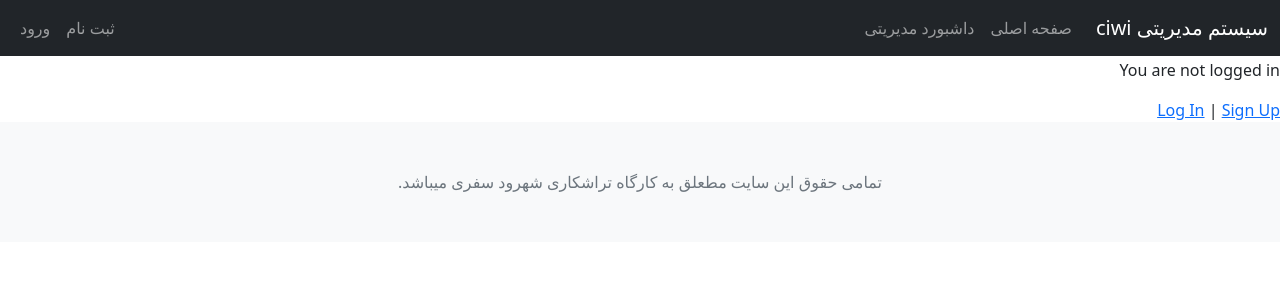
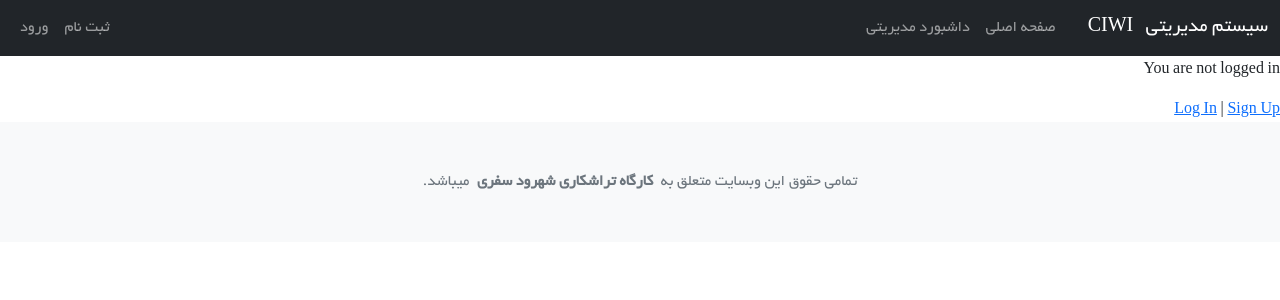
Before and after one commit to ichbinmeraj/ciwi, a Django app: template templates/home.html in a window 1280 px wide. Shown: the top 300 px of the page. Run offline with Django 3.2, Linux system fonts and the light colour scheme; the template is opened without the code that fills it, so the values that code supplies are empty.

Commit message:
static files config set/ added fonts and css

```diff
--- /dev/null
+++ b/static/css/main.css
@@ -0,0 +1,14 @@
+@font-face {
+    font-family: 'yekan';
+    src: url('../fonts/Yekan.ttf') format("truetype");
+}
+
+body {
+    font-family: 'yekan';
+}
+
+@media print {
+    #printPageButton {
+      display: none;
+    }
+  }
--- a/templates/base.html
+++ b/templates/base.html
@@ -21,7 +21,7 @@
     <!-- Fixed navbar -->
     <nav class="navbar navbar-expand-md navbar-dark fixed-top bg-dark">
       <div class="container-fluid">
-        <a class="navbar-brand">سیستم مدیریتی ciwi</a>
+        <a class="navbar-brand">سیستم مدیریتی <span class='p-2'>CIWI</span></a>
         <button class="navbar-toggler" type="button" data-bs-toggle="collapse" data-bs-target="#navbarCollapse" aria-controls="navbarCollapse" aria-expanded="false" aria-label="Toggle navigation">
           <span class="navbar-toggler-icon"></span>
         </button>
@@ -56,7 +56,7 @@
 
     <footer class="footer mt-auto py-5 bg-light">
       <div class="container text-center">
-        <span class="text-muted ">تمامی حقوق این سایت مطعلق به کارگاه تراشکاری شهرود سفری میباشد.</span>
+        <span class="text-muted ">تمامی حقوق این وبسایت متعلق به <span class='fw-bold m-1'>کارگاه تراشکاری شهرود سفری</span> میباشد.</span>
         <br>
         {% comment %} <span> طراحی و ساخته شده توسط تیم برنامه نویسی معراج سفری</span> {% endcomment %}
       </div>
```
Also changed, not shown: static/fonts/Yekan.ttf (added).
